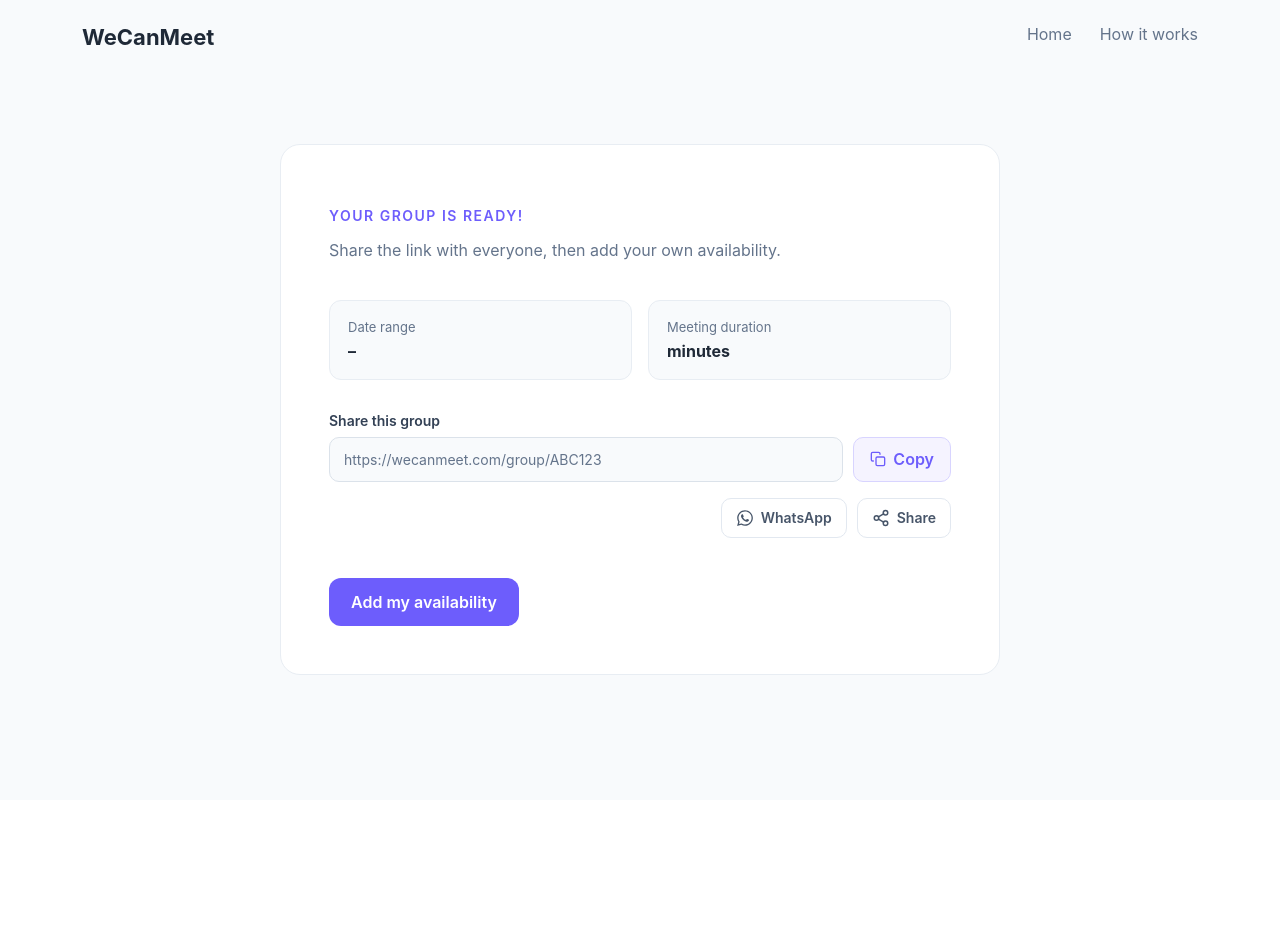
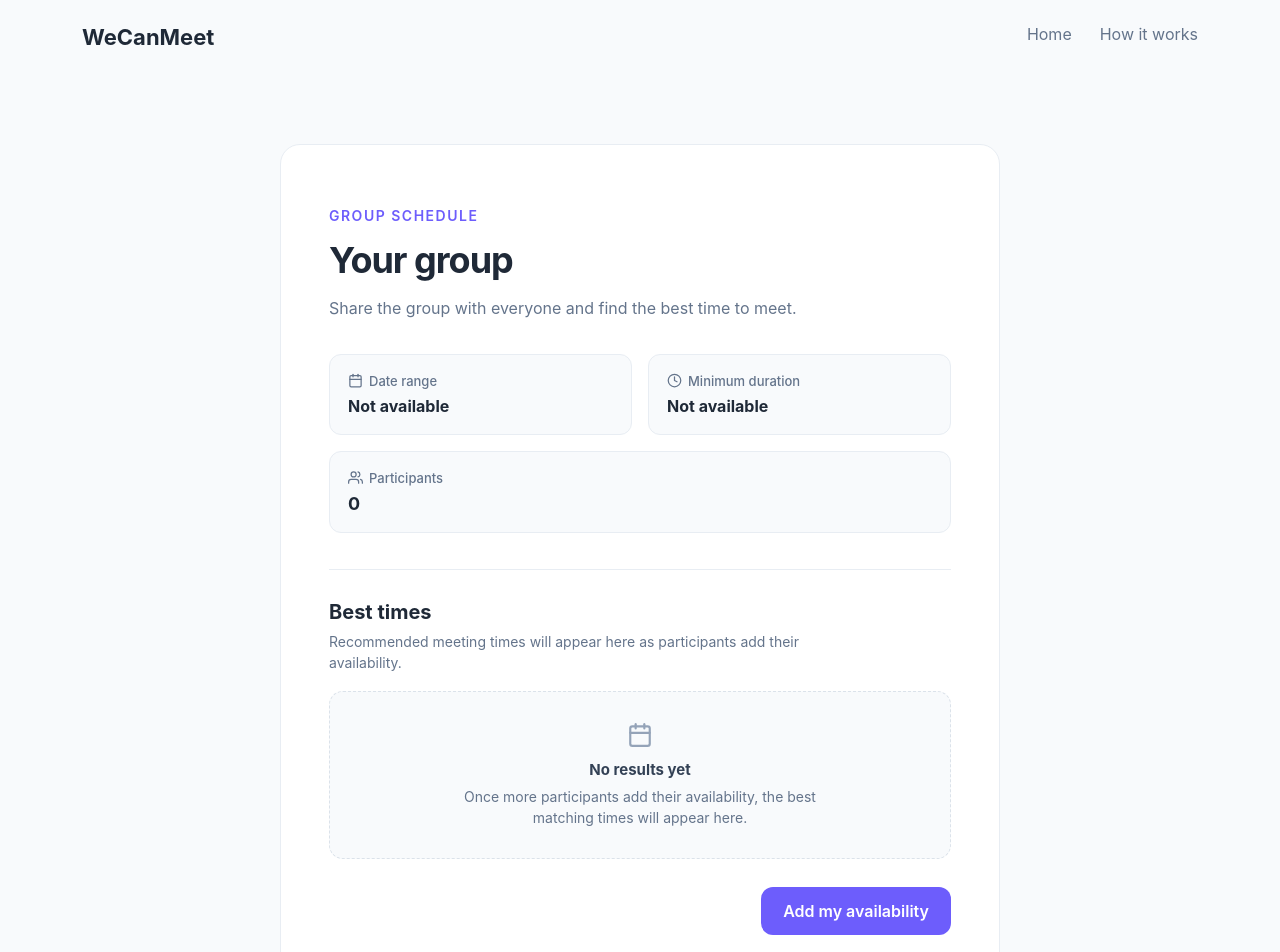
Before and after one commit to Shiri667377/WeCanMeet, a React (Vite) app in the folder frontend/: page /group/1 in a window 1280 px wide. Shown: the top 952 px of the page. Before the commit the page ends 800 px from the top, so only its background shows below. Built offline with nearby package versions, Linux system fonts and the light colour scheme.

Commit message:
Build group page with participant status and results section

```diff
--- a/frontend/src/pages/GroupPage/GroupPage.css
+++ b/frontend/src/pages/GroupPage/GroupPage.css
@@ -14,8 +14,10 @@
     border-radius: 20px;
 }
 
+/* Header */
+
 .group-header {
-    margin-bottom: 36px;
+    margin-bottom: 32px;
 }
 
 .group-header h1 {
@@ -31,44 +33,168 @@
     line-height: 1.6;
 }
 
+/* Group details */
+
 .group-details {
     display: grid;
-    grid-template-columns: 1fr 1fr;
+    grid-template-columns: repeat(2, 1fr);
     gap: 16px;
-    margin-bottom: 32px;
+
+    margin-bottom: 36px;
 }
 
 .detail-item {
     padding: 18px;
+
     border: 1px solid #e8edf3;
     border-radius: 12px;
+
     background: #f8fafc;
 
     display: flex;
     flex-direction: column;
-    gap: 6px;
+    gap: 7px;
 }
 
 .detail-item span {
+    display: inline-flex;
+    align-items: center;
+    gap: 6px;
+
     color: #64748b;
     font-size: 13px;
+    font-weight: 500;
+}
+
+.detail-item span svg {
+    width: 15px;
+    height: 15px;
+
+    color: #64748b;
 }
 
 .detail-item strong {
     color: #1f2937;
     font-size: 16px;
+    font-weight: 700;
 }
 
+/* Participant card */
+
+.participant-detail {
+    grid-column: 1 / -1;
+}
+
+.participant-detail strong {
+    color: #1f2937;
+    font-size: 18px;
+    font-weight: 700;
+}
+
+/* Results */
+
+.group-results {
+    margin-top: 4px;
+    padding-top: 30px;
+
+    border-top: 1px solid #e8edf3;
+}
+
+.section-heading {
+    display: flex;
+    align-items: flex-start;
+    justify-content: space-between;
+    gap: 20px;
+
+    margin-bottom: 18px;
+}
+
+.section-heading h2 {
+    margin: 0;
+
+    color: #1f2937;
+
+    font-size: 20px;
+    font-weight: 700;
+}
+
+.section-heading p {
+    margin: 7px 0 0;
+    max-width: 500px;
+
+    color: #64748b;
+
+    font-size: 14px;
+    line-height: 1.5;
+}
+
+.results-empty {
+    padding: 30px 24px;
+
+    display: flex;
+    flex-direction: column;
+    align-items: center;
+
+    text-align: center;
+
+    border: 1px dashed #dbe2ea;
+    border-radius: 14px;
+
+    background: #f8fafc;
+}
+
+.results-empty > svg {
+    width: 26px;
+    height: 26px;
+
+    margin-bottom: 12px;
+
+    color: #94a3b8;
+}
+
+.results-empty strong {
+    color: #334155;
+    font-size: 15px;
+    font-weight: 700;
+}
+
+.results-empty p {
+    max-width: 390px;
+    margin: 7px 0 0;
+
+    color: #64748b;
+
+    font-size: 14px;
+    line-height: 1.5;
+}
+
+/* Availability action */
+
+.group-actions {
+    margin-top: 28px;
+
+    display: flex;
+    justify-content: flex-end;
+}
+
+/* Share section */
+
 .share-section {
+    margin-top: 38px;
+    padding-top: 30px;
+
+    border-top: 1px solid #e8edf3;
+
     display: flex;
     flex-direction: column;
     gap: 8px;
 }
 
 .share-section label {
+    color: #475569;
+
     font-size: 14px;
     font-weight: 600;
-    color: #334155;
 }
 
 .share-link-row {
@@ -81,28 +207,33 @@
     min-width: 0;
 
     padding: 13px 14px;
+
     border: 1px solid #dbe2ea;
     border-radius: 10px;
 
     background: #f8fafc;
     color: #64748b;
+
     font-size: 14px;
 }
 
 .copy-button {
+    padding: 0 16px;
+
     border: 1px solid #d8d4ff;
+    border-radius: 10px;
+
     background: #f5f3ff;
     color: #6d5dfc;
-
-    padding: 0 16px;
-    border-radius: 10px;
 
     display: inline-flex;
     align-items: center;
     justify-content: center;
     gap: 7px;
 
+    font-size: 14px;
     font-weight: 600;
+
     cursor: pointer;
 }
 
@@ -112,9 +243,10 @@
 
 .share-options {
     margin-top: 8px;
+
     display: flex;
+    justify-content: flex-end;
     gap: 10px;
-    justify-content: flex-end;
 }
 
 .share-option {
@@ -138,8 +270,8 @@
 
 .share-option:hover {
     background: #f8fafc;
-    border-color: #d8d4ff;
-    color: #6d5dfc;
+    border-color: #cbd5e1;
+    color: #334155;
 }
 
 .share-option svg {
@@ -147,12 +279,7 @@
     height: 18px;
 }
 
-.group-actions {
-    margin-top: 40px;
-    display: flex;
-    justify-content: flex-start;
-}
-
+/* Mobile */
 
 @media (max-width: 700px) {
     .group-page {
@@ -167,11 +294,24 @@
         grid-template-columns: 1fr;
     }
 
+    .participant-detail {
+        grid-column: auto;
+    }
+
     .share-link-row {
         flex-direction: column;
+    }
+
+    .share-options {
+        justify-content: flex-start;
+        flex-wrap: wrap;
     }
 
     .group-actions {
         flex-direction: column;
     }
+
+    .group-actions .primary-button {
+        width: 100%;
+    }
 }
--- a/frontend/src/pages/GroupPage/GroupPage.jsx
+++ b/frontend/src/pages/GroupPage/GroupPage.jsx
@@ -1,48 +1,138 @@
 import './GroupPage.css'
-import { FiCopy, FiShare2 } from 'react-icons/fi'
+
+import { useEffect, useState } from 'react'
+import {
+    Link,
+    useLocation,
+    useParams
+} from 'react-router-dom'
+
+import {
+    FiCalendar,
+    FiClock,
+    FiCopy,
+    FiShare2,
+    FiUsers,
+    FiCheckCircle
+} from 'react-icons/fi'
+
 import { FaWhatsapp } from 'react-icons/fa'
-import { useState } from 'react'
-import { useEffect } from 'react'
-import { useLocation } from 'react-router-dom'
 import confetti from 'canvas-confetti'
-import { Link } from 'react-router-dom'
 
 function GroupPage() {
+    const location = useLocation()
+    const { groupId } = useParams()
+
+    const groupCreated = location.state?.groupCreated
+    const availabilitySaved =
+        location.state?.availabilitySaved
+
+    const participantName =
+        location.state?.participantName
+
+    const participantAvailability =
+        location.state?.availability
+
+    const group = location.state?.group
+
     const [copied, setCopied] = useState(false)
-    const shareLink = 'https://wecanmeet.com/group/ABC123'
+
+    /*
+     * Temporary frontend mock.
+     *
+     * Later the real share link will come from
+     * the backend using the group's join code.
+     */
+    const shareLink =
+        `https://wecanmeet.com/group/${groupId}`
+
+    /*
+     * Temporary participant count.
+     *
+     * For now, after saving availability,
+     * we treat the current participant as one
+     * submitted participant.
+     *
+     * Later this will come from the backend.
+     */
+    const participantCount =
+        availabilitySaved ? 1 : 0
 
     async function copyLink() {
-        await navigator.clipboard.writeText(shareLink)
-        setCopied(true)
+        try {
+            await navigator.clipboard.writeText(
+                shareLink
+            )
+
+            setCopied(true)
+        } catch {
+            setCopied(false)
+        }
     }
 
     function shareToWhatsApp() {
-        const message = `Join my WeCanMeet group: ${shareLink}`
-        const url = `https://wa.me/?text=${encodeURIComponent(message)}`
+        const message =
+            `Join my WeCanMeet group: ${shareLink}`
 
-        window.open(url, '_blank')
+        const url =
+            `https://wa.me/?text=${encodeURIComponent(message)}`
+
+        window.open(
+            url,
+            '_blank',
+            'noopener,noreferrer'
+        )
     }
 
     async function shareGroup() {
-        if (navigator.share) {
+        if (!navigator.share) {
+            return
+        }
+
+        try {
             await navigator.share({
                 title: 'WeCanMeet',
                 text: 'Join my group and add your availability!',
                 url: shareLink,
             })
+        } catch {
+            /*
+             * The user may simply close the native
+             * share dialog, so no error UI is needed.
+             */
         }
     }
 
-    const location = useLocation()
-    const groupCreated = location.state?.groupCreated
-    const group = location.state?.group
+    function formatDuration(minutes) {
+        if (!minutes) {
+            return ''
+        }
+
+        if (minutes < 60) {
+            return `${minutes} minutes`
+        }
+
+        if (minutes % 60 === 0) {
+            const hours = minutes / 60
+
+            return hours === 1
+                ? '1 hour'
+                : `${hours} hours`
+        }
+
+        const hours = minutes / 60
+
+        return `${hours} hours`
+    }
 
     useEffect(() => {
         if (groupCreated) {
             confetti({
                 particleCount: 80,
                 spread: 70,
-                origin: { y: 0.6 },
+                origin: {
+                    y: 0.6,
+                },
             })
         }
     }, [groupCreated])
@@ -50,31 +140,139 @@ function GroupPage() {
     return (
         <main className="group-page">
             <section className="group-card">
+
+                {/* Header */}
+
                 <div className="group-header">
-                    <p className="eyebrow">Your group is ready!</p>
-                    <h1>{group?.name}</h1>
+
+                    <p className="eyebrow">
+                        {groupCreated
+                            ? 'Your group is ready!'
+                            : 'Group schedule'}
+                    </p>
+
+                    <h1>
+                        {group?.name || 'Your group'}
+                    </h1>
+
                     <p className="group-description">
-                        Share the link with everyone, then add your own availability.
+                        Share the group with everyone and
+                        find the best time to meet.
                     </p>
+
                 </div>
 
+                {/* Group information */}
+
                 <div className="group-details">
+
                     <div className="detail-item">
-                        <span>Date range</span>
+                        <span>
+                            <FiCalendar />
+                            Date range
+                        </span>
+
                         <strong>
-                            {group?.startDate?.toLocaleDateString()} – {group?.endDate?.toLocaleDateString()}
+                            {group?.startDate &&
+                            group?.endDate
+                                ? `${group.startDate.toLocaleDateString()} – ${group.endDate.toLocaleDateString()}`
+                                : 'Not available'}
                         </strong>
                     </div>
 
                     <div className="detail-item">
-                        <span>Meeting duration</span>
-                        <strong>{group?.meetingDuration} minutes</strong>                    </div>
+                        <span>
+                            <FiClock />
+                            Minimum duration
+                        </span>
+
+                        <strong>
+                            {group?.meetingDuration
+                                ? formatDuration(
+                                    group.meetingDuration
+                                )
+                                : 'Not available'}
+                        </strong>
+                    </div>
+
+                    <div className="detail-item participant-detail">
+                        <span>
+                            <FiUsers />
+                            Participants
+                        </span>
+
+                        <strong>
+                            {participantCount}
+                        </strong>
+                    </div>
+
                 </div>
 
+                {/* Results */}
+
+                <div className="group-results">
+
+                    <div className="section-heading">
+                        <div>
+                            <h2>
+                                Best times
+                            </h2>
+
+                            <p>
+                                Recommended meeting times will
+                                appear here as participants add
+                                their availability.
+                            </p>
+                        </div>
+                    </div>
+
+                    <div className="results-empty">
+                        <FiCalendar />
+
+                        <strong>
+                            No results yet
+                        </strong>
+
+                        <p>
+                            Once more participants add their
+                            availability, the best matching
+                            times will appear here.
+                        </p>
+                    </div>
+
+                </div>
+
+                {/* Availability action */}
+
+                <div className="group-actions">
+
+                    <Link
+                        to={`/group/${groupId}/availability`}
+                        state={{
+                            group,
+                            participantName,
+                            availability:
+                                participantAvailability,
+                        }}
+                        className="primary-button"
+                    >
+                        {availabilitySaved
+                            ? 'Edit my availability'
+                            : 'Add my availability'}
+                    </Link>
+
+                </div>
+
+                {/* Share section */}
+
                 <div className="share-section">
-                    <label htmlFor="shareLink">Share this group</label>
+
+                    <label htmlFor="shareLink">
+                        Share this group
+                    </label>
 
                     <div className="share-link-row">
+
                         <input
                             id="shareLink"
                             type="text"
@@ -88,15 +286,22 @@ function GroupPage() {
                             onClick={copyLink}
                         >
                             <FiCopy />
-                            {copied ? 'Copied!' : 'Copy'}
+
+                            {copied
+                                ? 'Copied!'
+                                : 'Copy'}
                         </button>
+
                     </div>
 
                     <div className="share-options">
+
                         <button
                             type="button"
                             className="share-option"
-                            onClick={shareToWhatsApp}
+                            onClick={
+                                shareToWhatsApp
+                            }
                         >
                             <FaWhatsapp />
                             WhatsApp
@@ -110,18 +315,11 @@ function GroupPage() {
                             <FiShare2 />
                             Share
                         </button>
+
                     </div>
+
                 </div>
 
-                <div className="group-actions">
-                    <Link
-                        to="/group/1/availability"
-                        state={{ group }}
-                        className="primary-button"
-                    >
-                        Add my availability
-                    </Link>
-                </div>
             </section>
         </main>
     )
```
